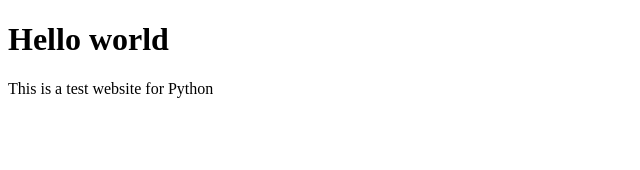
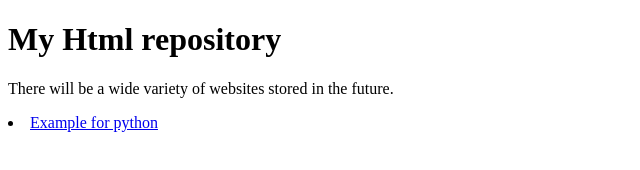
Before and after one commit to pascal-gerber/pascal-gerber.github.io, a plain HTML site: page index.html in a window 1280 px wide. Shown: the whole page, without its empty margins (0-640 px from the left). Drawn offline with Linux system fonts and the light colour scheme.

Commit message:
index upgrade
just to test

```diff
--- a/index.html
+++ b/index.html
@@ -2,8 +2,11 @@
 <html>
 <body>
 
-<h1>Hello world</h1>
-<p>This is a test website for Python</p>
+<h1>My Html repository</h1>
+<p>There will be a wide variety of websites stored in the future.</p>
+<li>
+<a href="example/">Example for python</a>
+</li>
 
 </body>
 </html>
```
